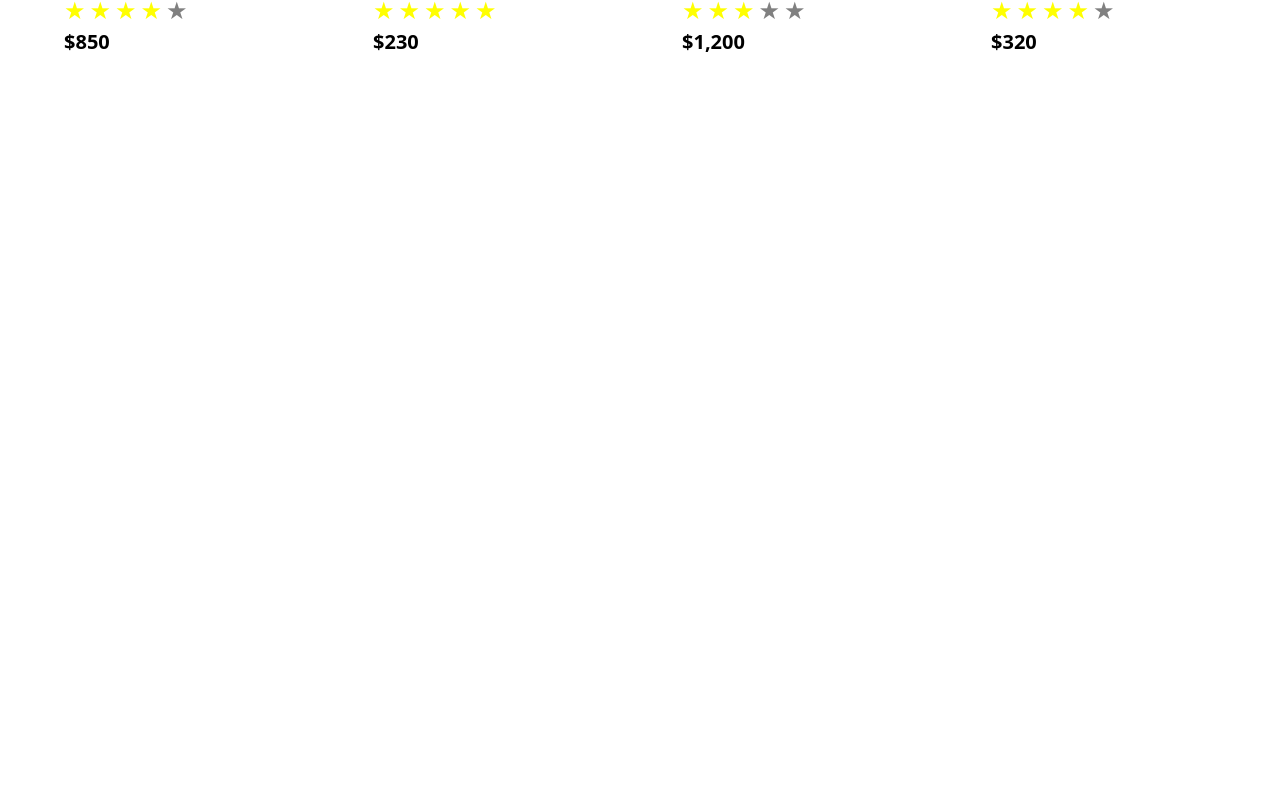
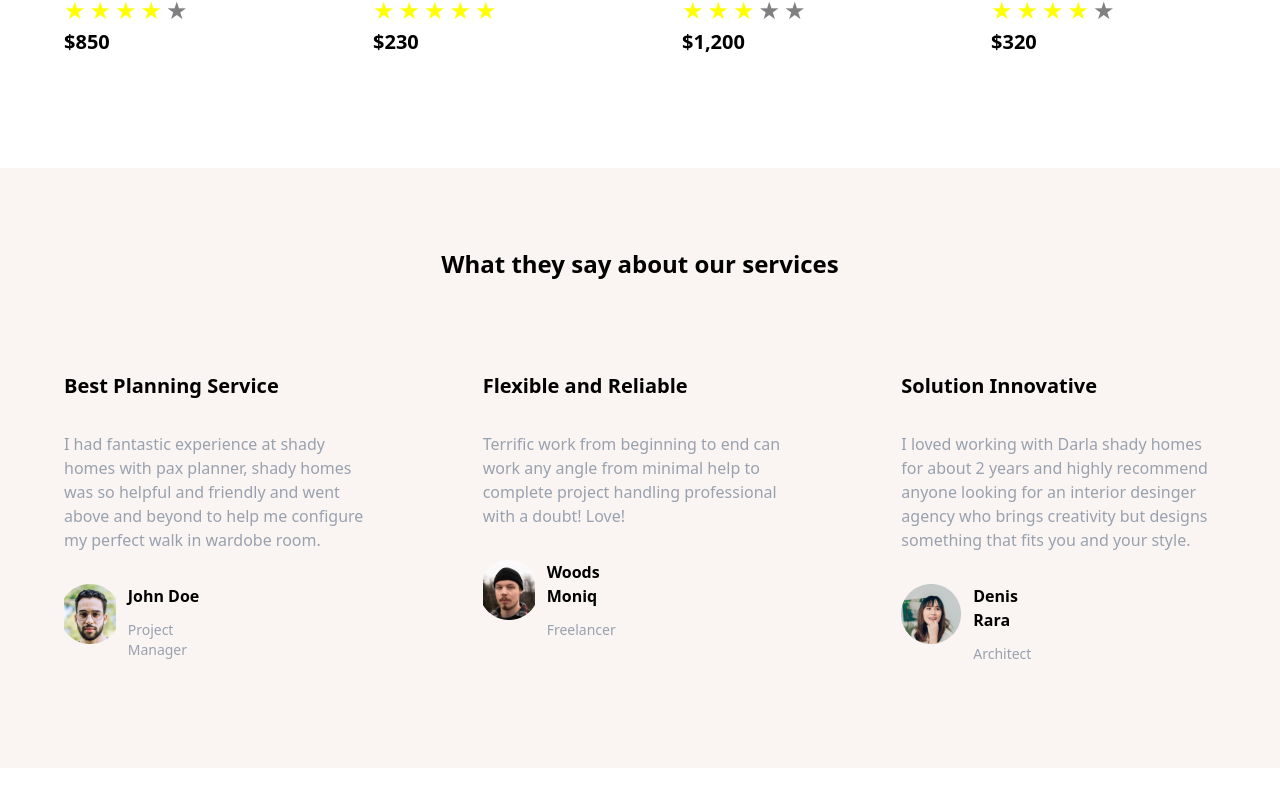
Before and after one commit to Th3-D5-482/Shady-Homes-Website, a React (Vite) app: page / in a window 1280 px wide. Shown: the part 2400-3206 px from the top of the page. Before the commit the page ends 2568 px from the top, so only its background shows below. Built offline with nearby package versions, Linux system fonts and the light colour scheme.

Commit message:
Th3_D5_482

```diff
--- a/src/App.jsx
+++ b/src/App.jsx
@@ -16,8 +16,8 @@ const App = () => {
       <Choosing/>
       <Visualize/>
       <Featured/>
-      { /* <Services/>
-      <Homey/>
+      <Services/>
+      { /* <Homey/>
       <Footer/> */}
     </div>
   )
--- a/src/Components/Featured.jsx
+++ b/src/Components/Featured.jsx
@@ -24,7 +24,7 @@ const StarRating = ({ rating }) => {
 
 const Featured = () => {
     return (
-    <div className='w-auto h-220 mx-8 mb-8 overflow-hidden md:h-140'>
+    <div className='w-auto h-210 mx-8 mb-8 overflow-hidden md:h-140'>
         <h2 className='font-semibold text-2xl text-center mb-10'>Featured Product</h2>
         <div className='h-200 grid grid-rows-2 grid-cols-2 justify-between gap-5 md:flex md:h-110'>
             {products.map((product,index) => (
--- a/src/Components/Services.jsx
+++ b/src/Components/Services.jsx
@@ -3,11 +3,11 @@ import { feedbacks } from '../Database'
 
 const Services = () => {
   return (
-    <div className='w-auto h-150 mb-20 px-8 bg-[#FAF5F2] overflow-hidden'>
+    <div className='w-auto h-350 mb-20 px-8 bg-[#FAF5F2] overflow-hidden md:h-150'>
         <h2 className='text-2xl text-center font-semibold py-20'>What they say about our services</h2>
-        <div className='h-120 flex justify-between gap-10'>
+        <div className='h-120 flex-rows justify-between gap-10 md:flex'>
             {feedbacks.map((feedback,index) => (
-                <div className='w-1/3 pt-3 h-70 border-gray-400 hover:border px-8 rounded' key ={index}>
+                <div className='w-auto pt-3 h-100 border-gray-400 hover:border px-8 rounded md:w-1/3 md:h-70' key ={index}>
                     <h3 className='text-xl font-semibold mb-8'>{feedback.title}</h3>
                     <p className='text-gray-400 max-w-100 mb-8'>{feedback.data}</p>
                     <div className='w-1/2 flex h-15 gap-3'>
```
